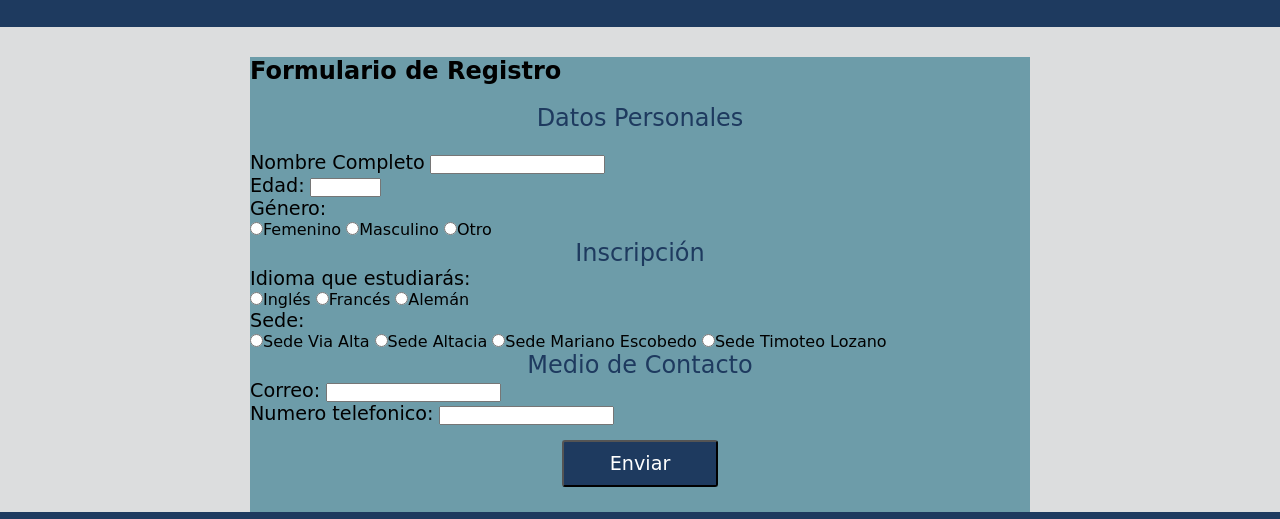
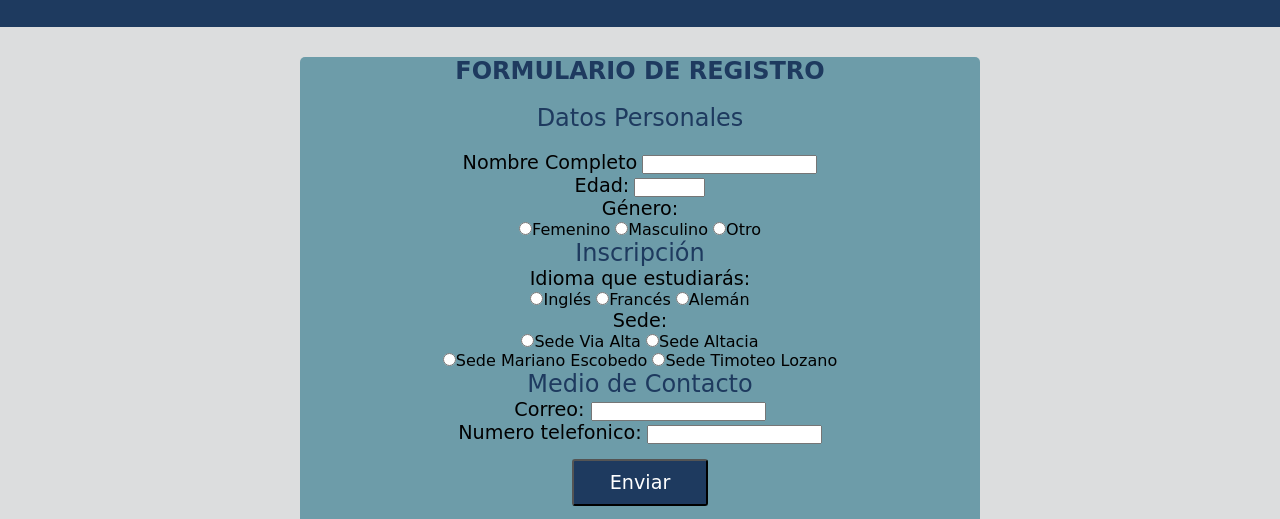
Before and after one commit to Iris-Ale/Act6_SitioWeb, a plain HTML site: page 03_info.html in a window 1280 px wide. Shown: the part 90-609 px from the top of the page. Drawn offline with Linux system fonts and the light colour scheme.

Commit message:
Añadiendo ultimos detalles

```diff
--- a/03_info.html
+++ b/03_info.html
@@ -13,7 +13,7 @@
         <nav>
             <ul>
                 <li><a href="index.html">Inicio</a></li>
-                <li><a href="01_oferta.html">Oferta Academica</a></li>
+                <li><a href="01_oferta.html">Oferta Académica</a></li>
                 <li><a href="02_sucursales.html">Sucursales</a></li>
                 <li><a href="03_info.html">Registro</a></li>
             </ul>
@@ -51,6 +51,7 @@
                     <br>
                     <input type="radio" name="sede">Sede Via Alta
                     <input type="radio" name="sede">Sede Altacia
+                    <br>
                     <input type="radio" name="sede">Sede Mariano Escobedo
                     <input type="radio" name="sede">Sede Timoteo Lozano
                     <br>
@@ -67,6 +68,8 @@
                     <input type="submit" value="Enviar">
             </form>
         </article>
+        <br>
+        <br>
     </main>
     <footer>
             <p>&copy; 2025 Academia Global Lingua | Contacto: globallingua@gmail.com</p>
--- a/css/styles.css
+++ b/css/styles.css
@@ -110,6 +110,11 @@ section #oferta img {
     max-width: 140px;
     height: auto;
     padding-bottom: 5px;
+    transition: 0.5s;
+}
+
+section #oferta img:hover {
+    transform: translateY(-20px);
 }
 
 section #oferta article {
--- a/css/styles_info.css
+++ b/css/styles_info.css
@@ -45,13 +45,21 @@ header nav ul li a:hover{
 }
 
 /*FORMULARIO*/
+#info h2 {
+    text-transform: uppercase;
+    color: #1E3A5F;
+}
+
 #info {
-    margin-left: 250px;
-    margin-right: 250px;
+    margin-left: 300px;
+    margin-right: 300px;
     background-color: #508b9bc8;
     padding-bottom: 25px;
+    border-radius: 5px;
+    text-align: center;
 }
 
+/*editar boton de enviar*/
 input[type="submit"] {
   color: white;
   width: 20%;
@@ -60,11 +68,6 @@ input[type="submit"] {
   font-size: 1.2em;
   padding: 10px;
   margin-top: 15px;
-  margin-left: 40%;
-}
-
-input [type="radio"] text {
-
 }
 
 legend{
@@ -72,10 +75,10 @@ legend{
     color:#1E3A5F;
     text-align: center;
 }
+
 label{
     font-size: 1.2em;
     text-align: center;
-
 }
 
 fieldset {
```
Also changed, not shown: 01_oferta.html (+1 -1 lines).
